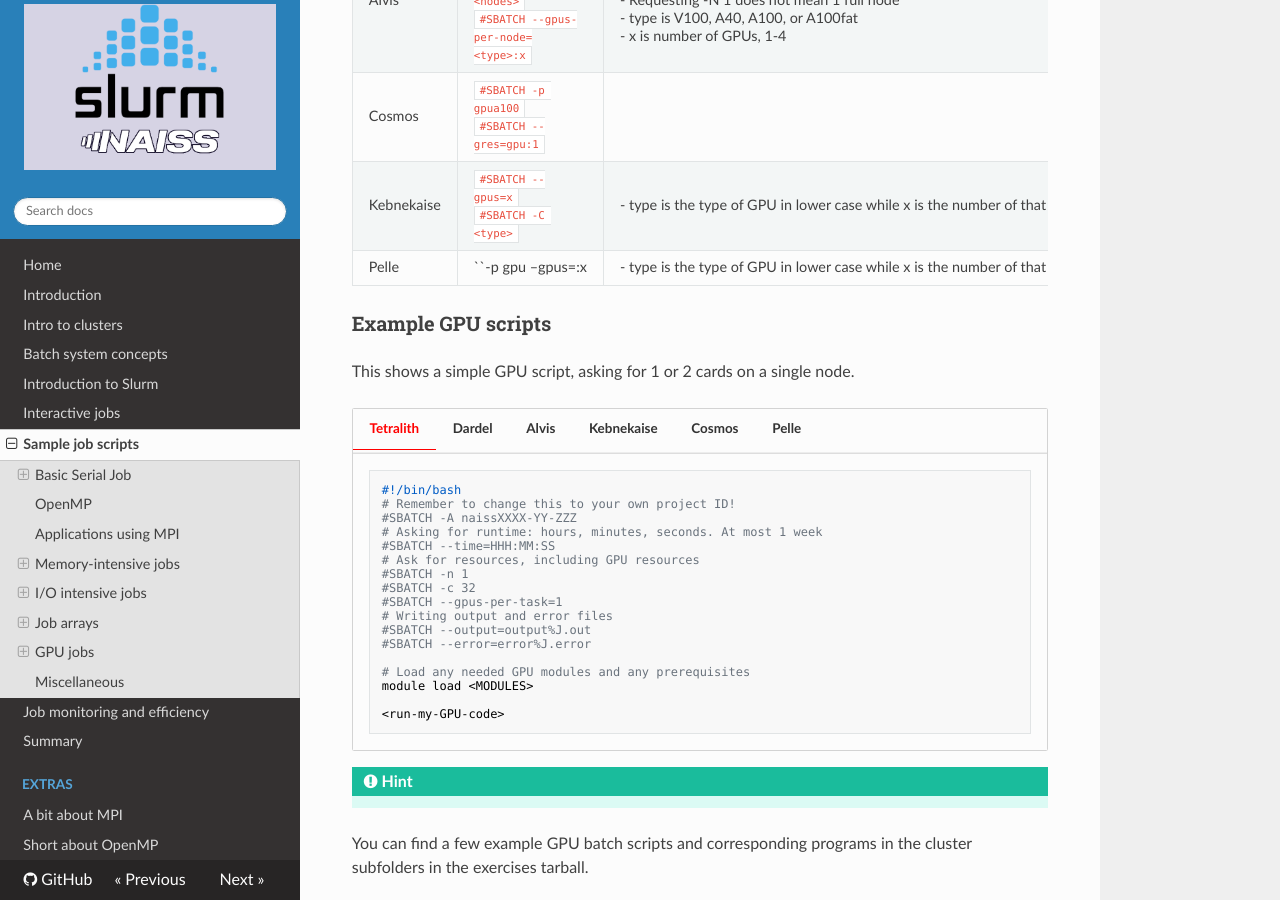
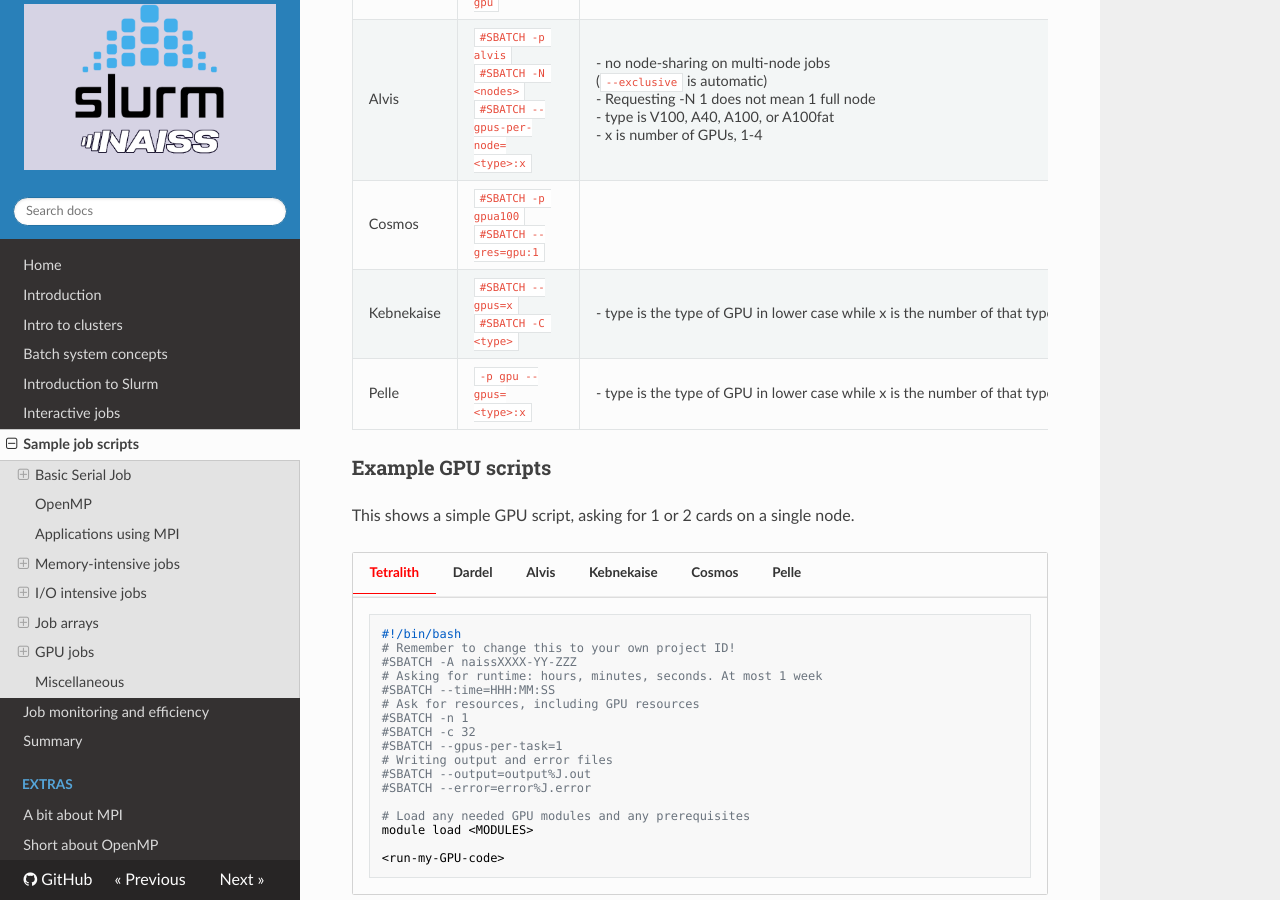
Before and after one commit to UPPMAX/NAISS_Slurm, an MkDocs documentation site: the page built from docs/jobscripts.md, in a window 1280 px wide and 900 px high, scrolled down 9212 px. Built offline with MkDocs 1.6.1, drawn with Linux system fonts in a browser that asks for light colours; nearby versions of some CDN libraries.

Commit message:
Fixing some formatting errors

```diff
--- a/docs/jobscripts.md
+++ b/docs/jobscripts.md
@@ -531,12 +531,12 @@
 
 | Resource | batch settings | Comments |
 | -------- | -------------- | -------- |
-| Tetralith | ``#SBATCH -n 1``  <br>``#SBATCH -c 32`` <br>``#SBATCH --gpus-per-task=1`` | |
-| Dardel    | ``#SBATCH -N 1``  <br>``#SBATCH --ntasks-per-node=1``  <br>``#SBATCH -p gpu`` | |
-| Alvis | ``#SBATCH -p alvis``  <br>``#SBATCH -N <nodes>``  <br>``#SBATCH --gpus-per-node=<type>:x`` | - no node-sharing on multi-node jobs  <br> (``--exclusive`` is automatic)  <br>- Requesting -N 1 does not mean 1 full node <br> - type is V100, A40, A100, or A100fat <br>- x is number of GPUs, 1-4 |
-| Cosmos | ``#SBATCH -p gpua100`` <br>``#SBATCH --gres=gpu:1`` | |
-| Kebnekaise | ``#SBATCH --gpus=x``  <br>``#SBATCH -C <type>`` | - type is the type of GPU in lower case while x is the number of that type of GPU. See above table for both |
-| Pelle | ``-p gpu --gpus=<type>:x | - type is the type of GPU in lower case while x is the number of that type of GPU. See above table for both |
+| Tetralith | ``#SBATCH -n 1``<br>``#SBATCH -c 32``<br>``#SBATCH --gpus-per-task=1`` | |
+| Dardel    | ``#SBATCH -N 1``<br>``#SBATCH --ntasks-per-node=1``<br>``#SBATCH -p gpu`` | |
+| Alvis | ``#SBATCH -p alvis``<br>``#SBATCH -N <nodes>``<br>``#SBATCH --gpus-per-node=<type>:x`` | - no node-sharing on multi-node jobs  <br> (``--exclusive`` is automatic)  <br>- Requesting -N 1 does not mean 1 full node <br> - type is V100, A40, A100, or A100fat <br>- x is number of GPUs, 1-4 |
+| Cosmos | ``#SBATCH -p gpua100``<br>``#SBATCH --gres=gpu:1`` | |
+| Kebnekaise | ``#SBATCH --gpus=x``<br>``#SBATCH -C <type>`` | - type is the type of GPU in lower case while x is the number of that type of GPU. See above table for both |
+| Pelle | ``-p gpu --gpus=<type>:x`` | - type is the type of GPU in lower case while x is the number of that type of GPU. See above table for both |
 
 ### Example GPU scripts
 
```
Also changed, not shown: 1 other file.
